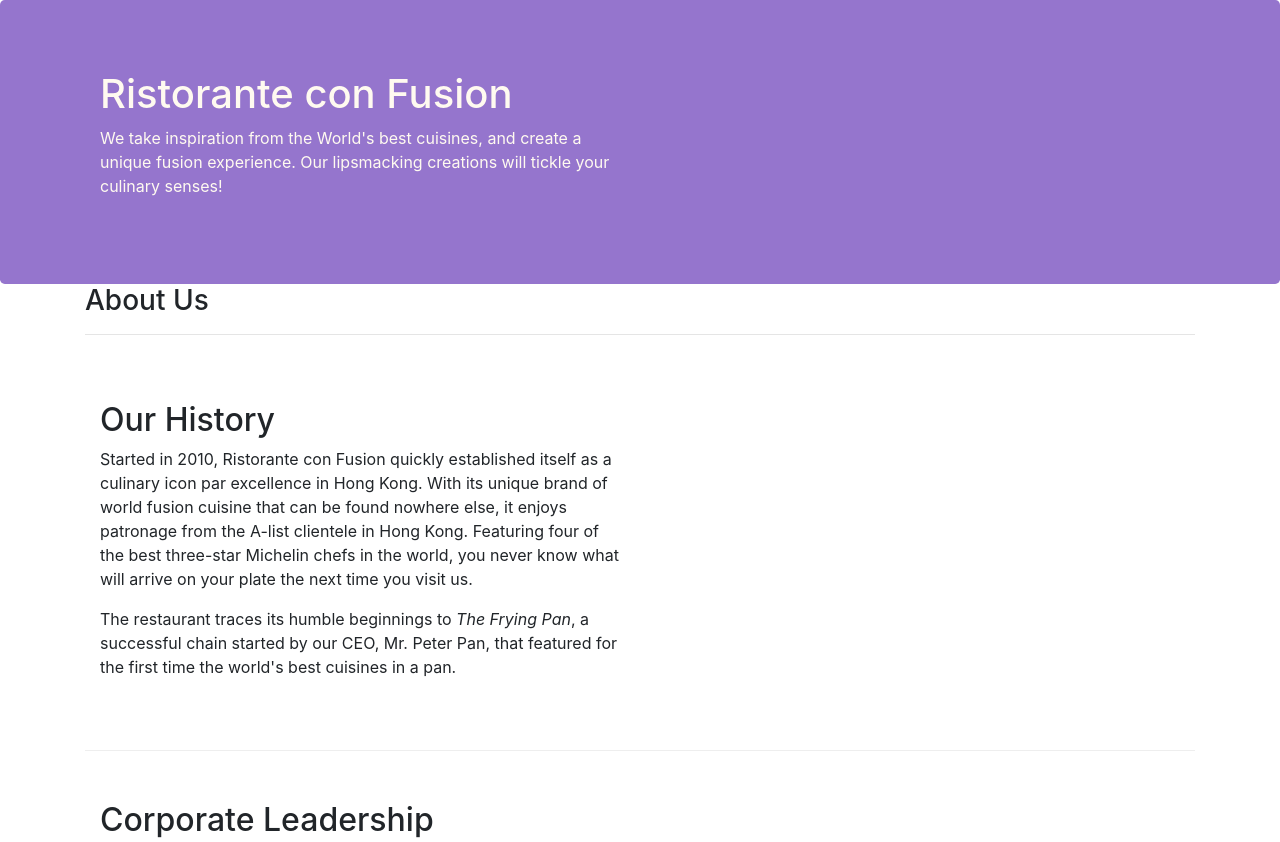
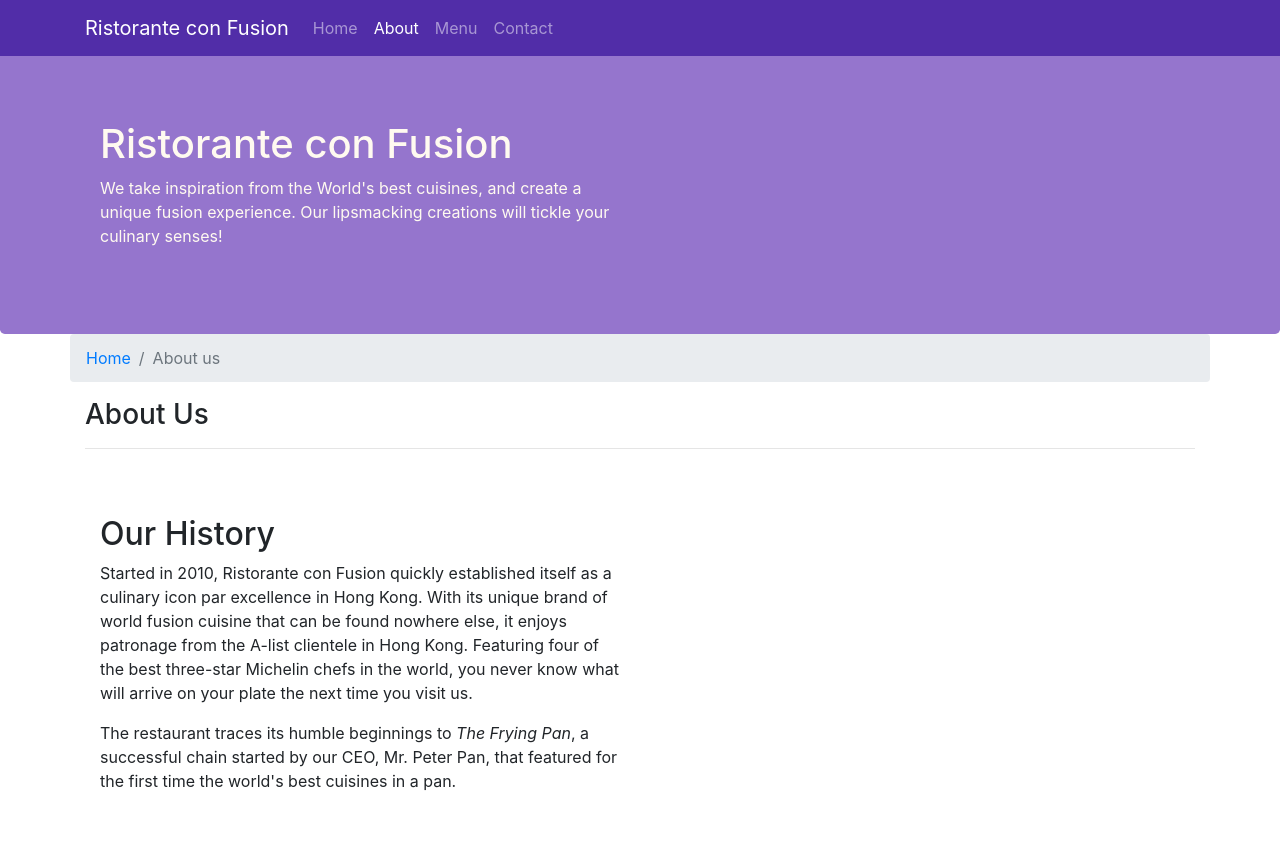
Before and after one commit to humphrey-mutuma/BS4-coursera, a website: page aboutus.html in a window 1280 px wide. Shown: the top 842 px of the page. Drawn offline with nearby package versions, Linux system fonts and the light colour scheme.

Commit message:
Navbar and breadcrumb.

```diff
--- a/aboutus.html
+++ b/aboutus.html
@@ -16,6 +16,24 @@
 
 <body>
 
+    <nav class="navbar navbar-dark navbar-expand-sm fixed-top">
+        <div class="container">
+            <button class="navbar-toggler" type="button" data-toggle="collapse" data-target="#Navbar">
+                <span class="navbar-toggler-icon"></span>
+            </button>
+            <a class="navbar-brand activemr-auto" href="./index.html">Ristorante con Fusion</a>
+            <div class="collapse navbar-collapse" id="Navbar">
+                <ul class="navbar-nav mr-auto ">
+                    <li class="nav-item "><a class="nav-link" href="./index.html">Home</a></li>
+                    <li class="nav-item active"><a class="nav-link" href="#">About</a></li>
+                    <li class="nav-item"><a class="nav-link" href="#">Menu</a></li>
+                    <li class="nav-item"><a class="nav-link" href="#">Contact</a></li>
+                </ul>
+            </div>
+
+        </div>
+    </nav>
+
     <header class="jumbotron">
         <div class="container">
             <div class="row row-header">
@@ -30,20 +48,25 @@
     </header>
 
     <div class="container">
-        <div>
-            <div>
+        <div class="row">
+            <ol class="col-12 breadcrumb">
+                <li class="breadcrumb-item"><a href="./index.html">Home</a></li>
+                <li class="breadcrumb-item active">About us</li>
+
+            </ol>
+            <div class="col-12">
                <h3>About Us</h3>
                <hr>
             </div>
         </div>
 
         <div class="row row-content">
-            <div class="col-6 ">
+            <div class="col-12 col-sm-6 ">
                 <h2>Our History</h2>
                 <p>Started in 2010, Ristorante con Fusion quickly established itself as a culinary icon par excellence in Hong Kong. With its unique brand of world fusion cuisine that can be found nowhere else, it enjoys patronage from the A-list clientele in Hong Kong.  Featuring four of the best three-star Michelin chefs in the world, you never know what will arrive on your plate the next time you visit us.</p>
                 <p>The restaurant traces its humble beginnings to <em>The Frying Pan</em>, a successful chain started by our CEO, Mr. Peter Pan, that featured for the first time the world's best cuisines in a pan.</p>
             </div>
-            <div>
+            <div class="col-12 col-sm-6">
             </div>
         </div>
 
@@ -69,7 +92,7 @@
                 <div class="col-4 offset-1 col-sm-2">
                     <h5>Links</h5>
                     <ul class="list-unstyled">
-                        <li><a href="#">Home</a></li>
+                        <li><a href="./index.html">Home</a></li>
                         <li><a href="#">About</a></li>
                         <li><a href="#">Menu</a></li>
                         <li><a href="#">Contact</a></li>
--- a/css/styles.css
+++ b/css/styles.css
@@ -25,3 +25,10 @@
     margin: 0px;
     color: 0f0f0f;
 }
+body{
+    padding: 50px 0px 0px 0px;
+    z-index: 0;
+}
+.navbar-dark{
+    background-color: #512DA8;
+}
```
Also changed, not shown: index.html (+19 -1 lines).
